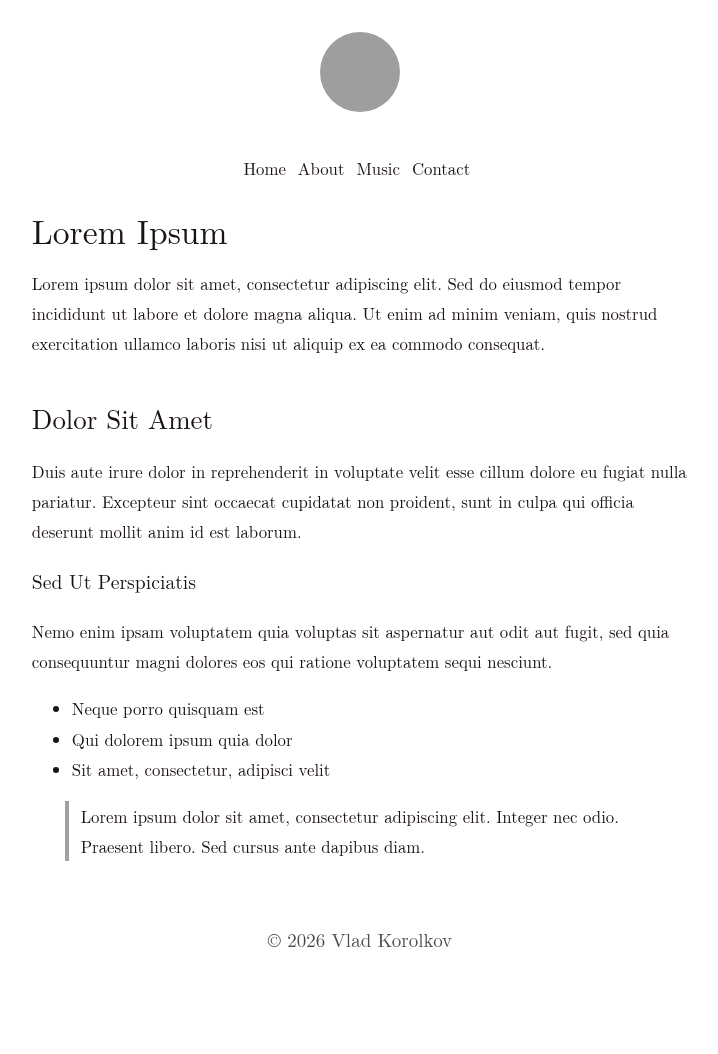
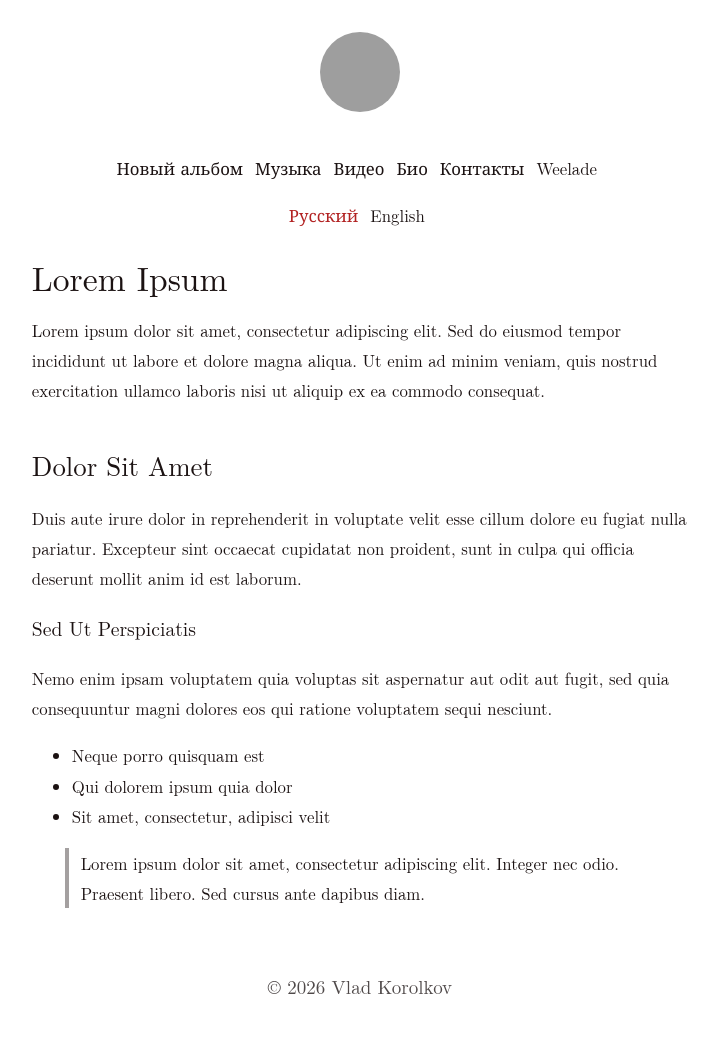
Before and after one commit to vladkorolkov/vladkorolkov-music, a Jekyll site: the page built from index.md, in a window 1280 px wide. Shown: the whole page, without its empty margins (280-998 px from the left). Built offline with Jekyll 4.4.1, drawn with Linux system fonts in a browser that asks for light colours; before the commit the page ends 1007 px from its top, so only the background shows below that; grey boxes are pictures that could not be loaded.

Commit message:
Update layout with bilingual menu (RU default, EN switch)

```diff
--- a/_layouts/default.html
+++ b/_layouts/default.html
@@ -1,5 +1,5 @@
 <!DOCTYPE html>
-<html lang="en">
+<html lang="{{ page.lang | default: 'ru' }}">
 <head>
   <meta charset="utf-8">
   <meta name="viewport" content="width=device-width, initial-scale=1">
@@ -12,10 +12,33 @@
       <img class="photo" src="https://avatars.githubusercontent.com/u/72408636?v=4" alt="Vlad Korolkov" width="80" height="80">
       <nav>
         <ul class="menu">
-          <li><a href="{{ '/' | relative_url }}">Home</a></li>
-          <li><a href="{{ '/about.html' | relative_url }}">About</a></li>
-          <li><a href="{{ '/music.html' | relative_url }}">Music</a></li>
-          <li><a href="{{ '/contact.html' | relative_url }}">Contact</a></li>
+          {% assign is_en = false %}
+          {% if page.path contains 'en/' or page.lang == 'en' %}{% assign is_en = true %}{% endif %}
+
+          {% if is_en %}
+            <li><a href="{{ '/en/new-album.html' | relative_url }}">New Album</a></li>
+            <li><a href="{{ '/en/' | relative_url }}">Music</a></li>
+            <li><a href="{{ '/en/video.html' | relative_url }}">Video</a></li>
+            <li><a href="{{ '/en/bio.html' | relative_url }}">Bio</a></li>
+            <li><a href="{{ '/en/contacts.html' | relative_url }}">Contact</a></li>
+            <li><a href="{{ '/en/weelade.html' | relative_url }}">Weelade</a></li>
+          {% else %}
+            <li><a href="{{ '/new-album.html' | relative_url }}">Новый альбом</a></li>
+            <li><a href="{{ '/' | relative_url }}">Музыка</a></li>
+            <li><a href="{{ '/video.html' | relative_url }}">Видео</a></li>
+            <li><a href="{{ '/bio.html' | relative_url }}">Био</a></li>
+            <li><a href="{{ '/contacts.html' | relative_url }}">Контакты</a></li>
+            <li><a href="{{ '/weelade.html' | relative_url }}">Weelade</a></li>
+          {% endif %}
+        </ul>
+        <ul class="menu lang-switch">
+          {% if is_en %}
+            <li><a href="{{ page.url | replace: '/en/', '/' | relative_url }}">Русский</a></li>
+            <li class="selected"><a href="#">English</a></li>
+          {% else %}
+            <li class="selected"><a href="#">Русский</a></li>
+            <li><a href="{{ '/en' | append: page.url | relative_url }}">English</a></li>
+          {% endif %}
         </ul>
       </nav>
     </header>
```
